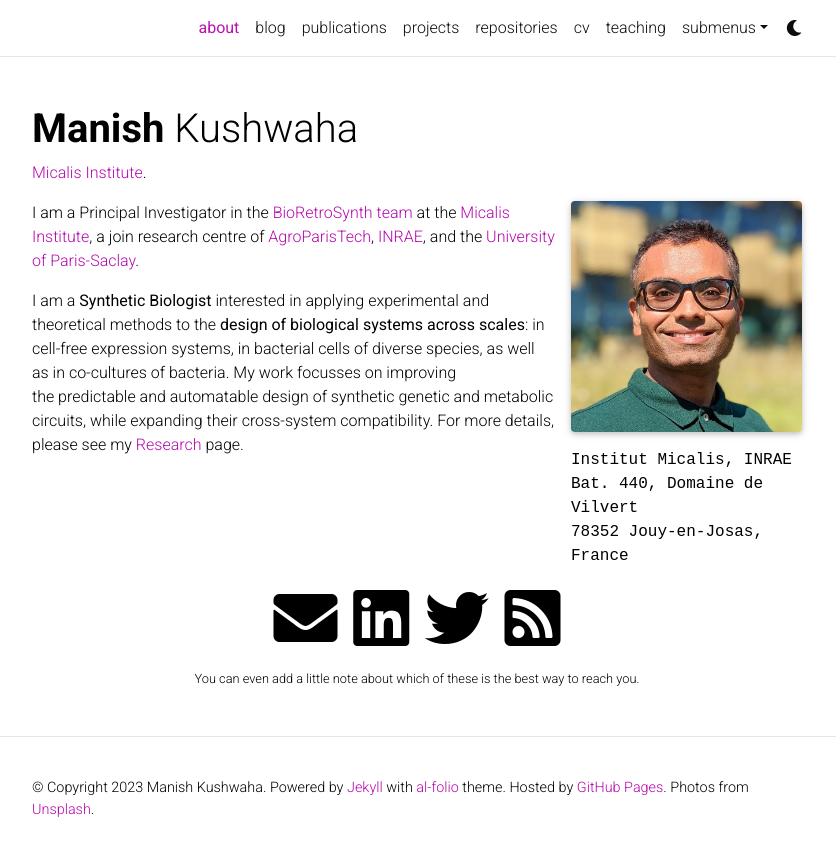
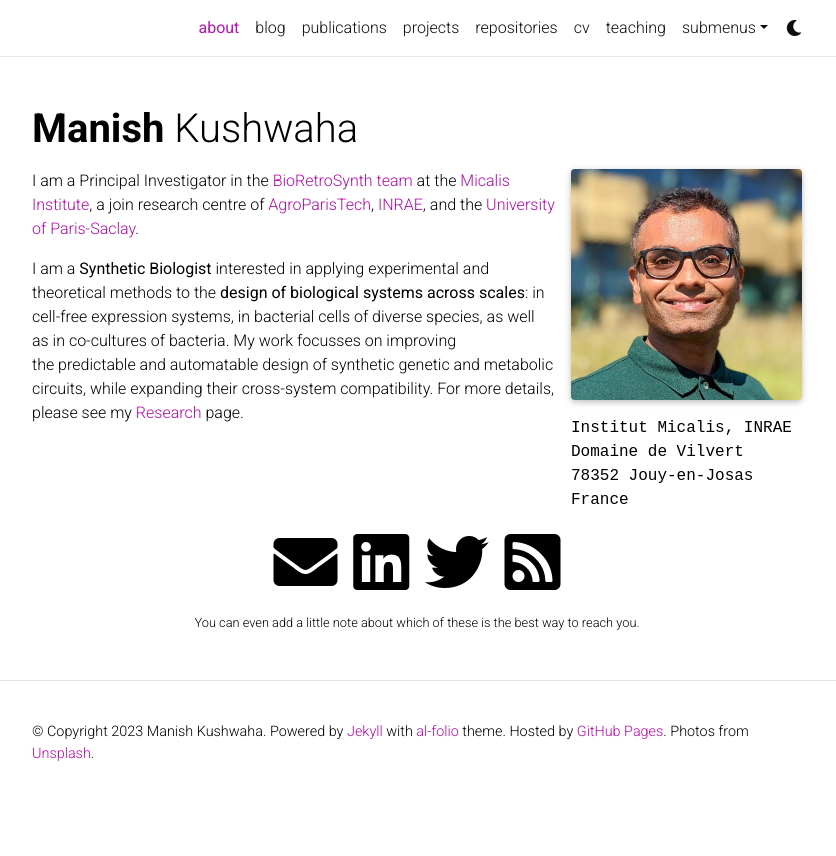
Before and after one commit to manishmicrobe/manishmicrobe.github.io, a Jekyll site: the page built from _pages/about.md, in a window 1280 px wide. Shown: the top 856 px of the page, without its empty margins (223-1059 px from the left). Built offline with Jekyll 4.4.1, drawn with Linux system fonts in a browser that asks for light colours; full-size pictures stand in for the smaller copies a plugin makes; comment, search, counter and statistics services are not loaded; a style sheet for code colours, icons or effects is not loaded.

Commit message:
Update about.md

```diff
--- a/_pages/about.md
+++ b/_pages/about.md
@@ -2,7 +2,7 @@
 layout: about
 title: about
 permalink: /
-subtitle: <a href='https://www.micalis.fr/micalis_eng/Home/Micalis-Institute/'>Micalis Institute</a>. #Address. Contacts. Moto. Etc.
+subtitle: #<a href='https://www.micalis.fr/micalis_eng/Home/Micalis-Institute/'>Micalis Institute</a>. #Address. Contacts. Moto. Etc.
 
 profile:
   align: right
@@ -10,8 +10,9 @@ profile:
   image_circular: false # crops the image to make it circular
   address: >
     <p>Institut Micalis, INRAE</p>
-    <p>Bat. 440, Domaine de Vilvert</p>
-    <p>78352 Jouy-en-Josas, France</p>
+    <p>Domaine de Vilvert</p>
+    <p>78352 Jouy-en-Josas</p>
+    <p>France</p>
 
 news: false  # includes a list of news items
 selected_papers: false # includes a list of papers marked as "selected={true}"
```
